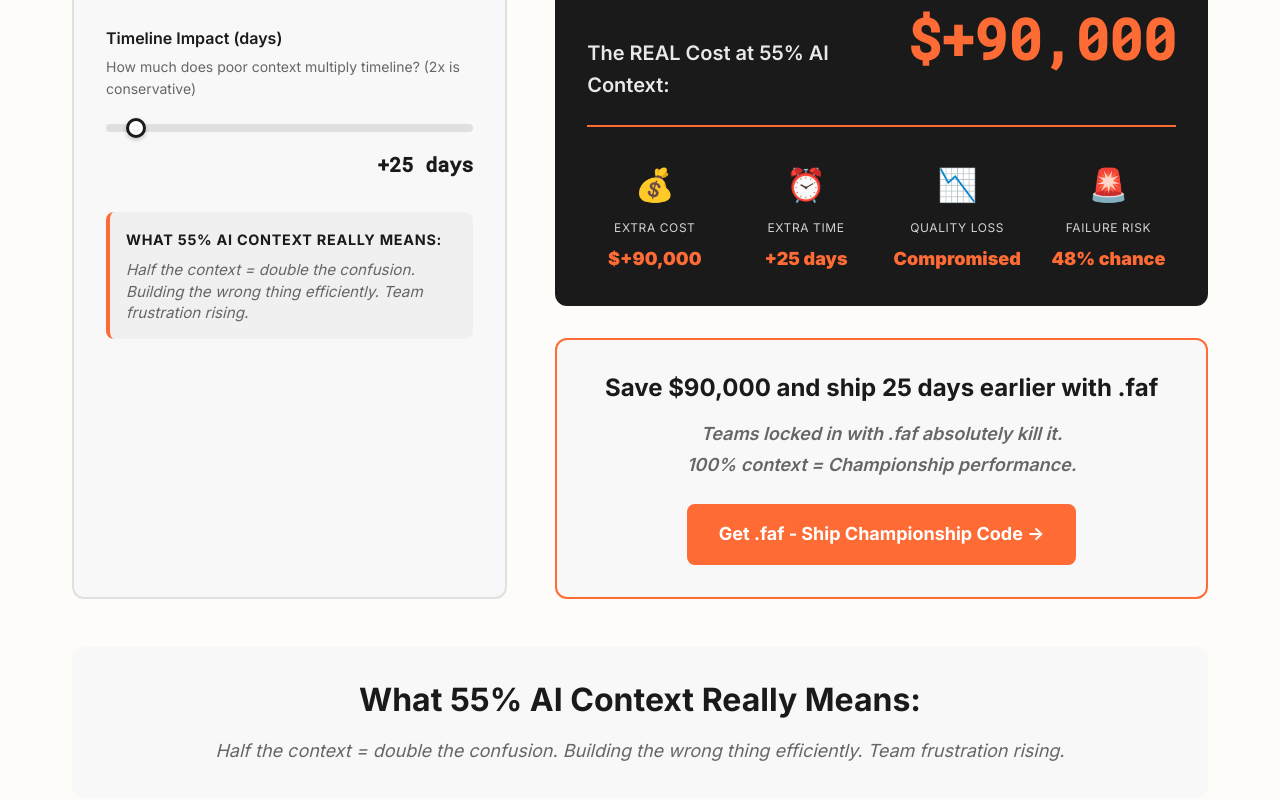
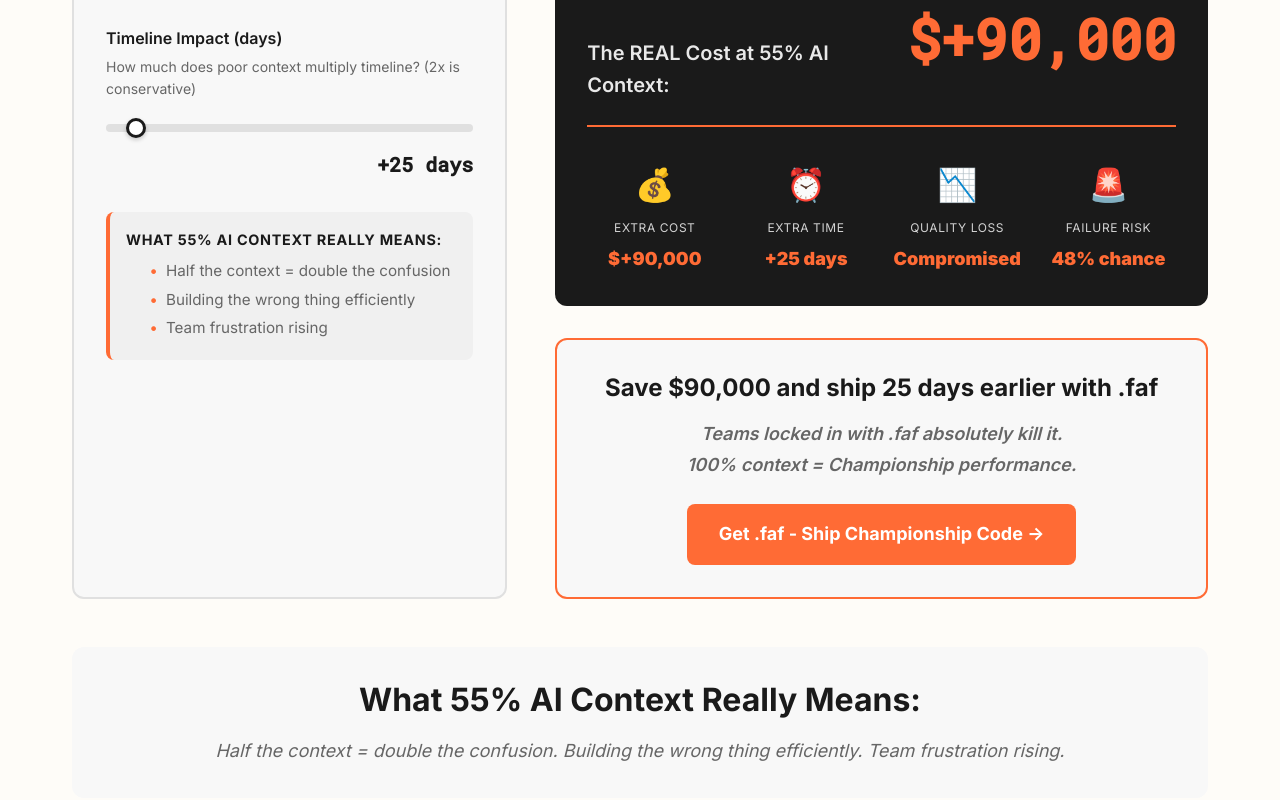
Before and after one commit to Wolfe-Jam/faf-one-svelte, a SvelteKit app: page /risk-assessment in a window 1280 px wide. Shown: the part 971-1771 px from the top of the page. Built offline with nearby package versions, Linux system fonts and the light colour scheme.

Commit message:
refactor: Convert context preview to bullet points
- Change paragraph format to clear bullet list
- Add orange bullet markers for brand consistency
- Improve readability with structured points

```diff
--- a/src/routes/risk-assessment/+page.svelte
+++ b/src/routes/risk-assessment/+page.svelte
@@ -160,23 +160,37 @@
 
 			<div class="context-preview">
 				<h4>What {aiContext}% AI Context Really Means:</h4>
-				<p>
+				<ul>
 					{#if aiContext >= 90}
-						Building exactly what was designed. Team is in flow state. Shipping championship code.
+						<li>Building exactly what was designed</li>
+						<li>Team is in flow state</li>
+						<li>Shipping championship code</li>
 					{:else if aiContext >= 75}
-						Mostly on track. Some re-explanation needed. Quality holding steady.
+						<li>Mostly on track</li>
+						<li>Some re-explanation needed</li>
+						<li>Quality holding steady</li>
 					{:else if aiContext >= 60}
-						Starting to cut corners. Re-explaining requirements weekly. Quality slipping.
+						<li>Starting to cut corners</li>
+						<li>Re-explaining requirements weekly</li>
+						<li>Quality slipping</li>
 					{:else if aiContext >= 50}
-						Half the context = double the confusion. Building the wrong thing efficiently. Team frustration rising.
+						<li>Half the context = double the confusion</li>
+						<li>Building the wrong thing efficiently</li>
+						<li>Team frustration rising</li>
 					{:else if aiContext >= 30}
-						Major gaps in understanding. Endless rework cycles. Good developers considering leaving.
+						<li>Major gaps in understanding</li>
+						<li>Endless rework cycles</li>
+						<li>Good developers considering leaving</li>
 					{:else if aiContext >= 20}
-						Nobody remembers the original goal. Complete chaos. Team morale critical.
+						<li>Nobody remembers the original goal</li>
+						<li>Complete chaos</li>
+						<li>Team morale critical</li>
 					{:else}
-						Project death spiral. Complete restart needed. Reputation destroyed.
+						<li>Project death spiral</li>
+						<li>Complete restart needed</li>
+						<li>Reputation destroyed</li>
 					{/if}
-				</p>
+				</ul>
 			</div>
 
 		</div>
@@ -711,12 +725,27 @@
 		font-weight: 700;
 	}
 
-	.context-preview p {
+	.context-preview ul {
 		margin: 0;
+		padding-left: 1.5rem;
+		list-style: none;
+	}
+
+	.context-preview li {
 		color: #666;
-		font-style: italic;
 		font-size: 0.95rem;
-		line-height: 1.4;
+		line-height: 1.6;
+		margin-bottom: 0.25rem;
+		position: relative;
+		padding-left: 1rem;
+	}
+
+	.context-preview li:before {
+		content: "•";
+		color: var(--faf-orange);
+		font-weight: bold;
+		position: absolute;
+		left: 0;
 	}
 
 	.context-stories {
```
